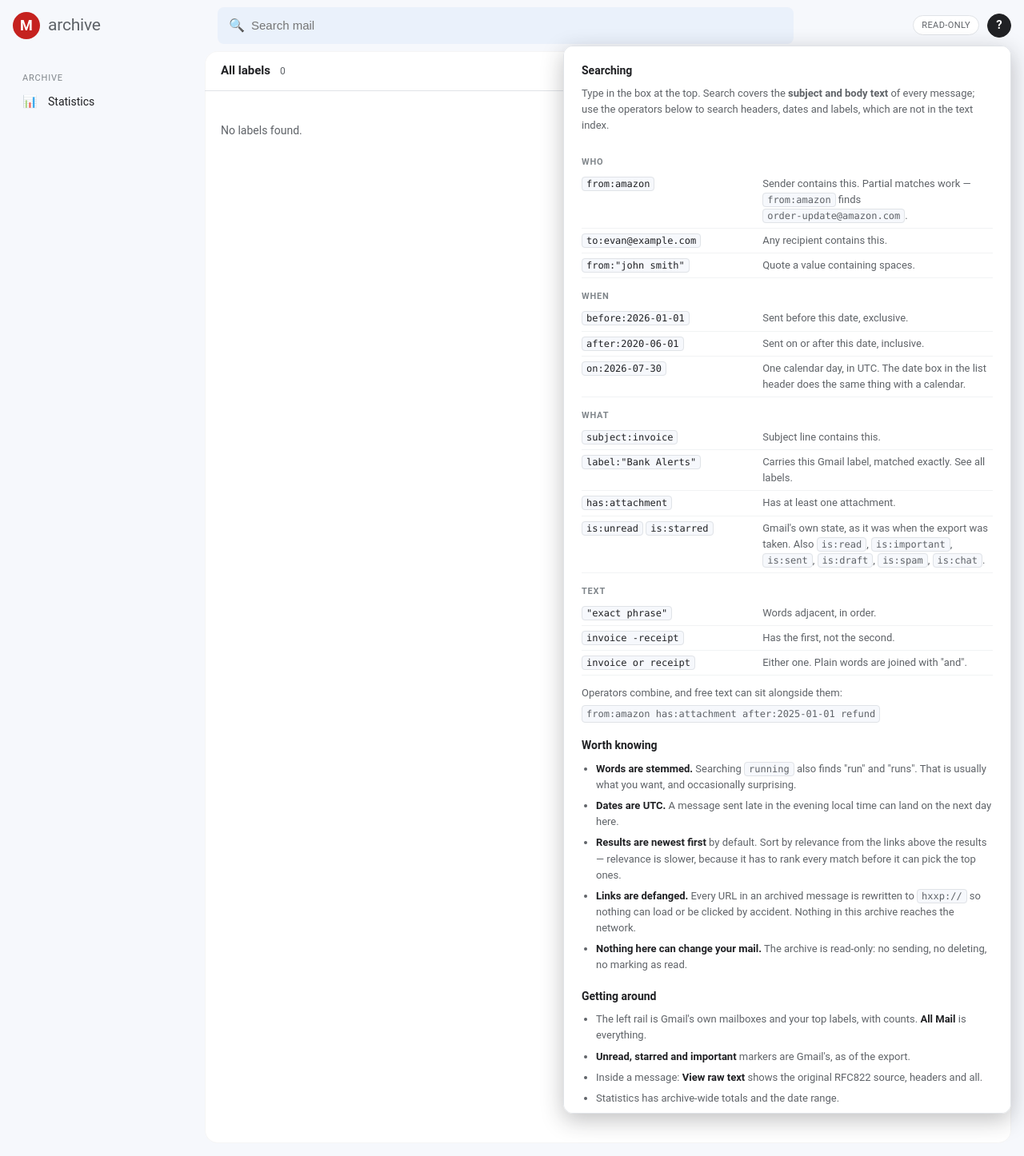
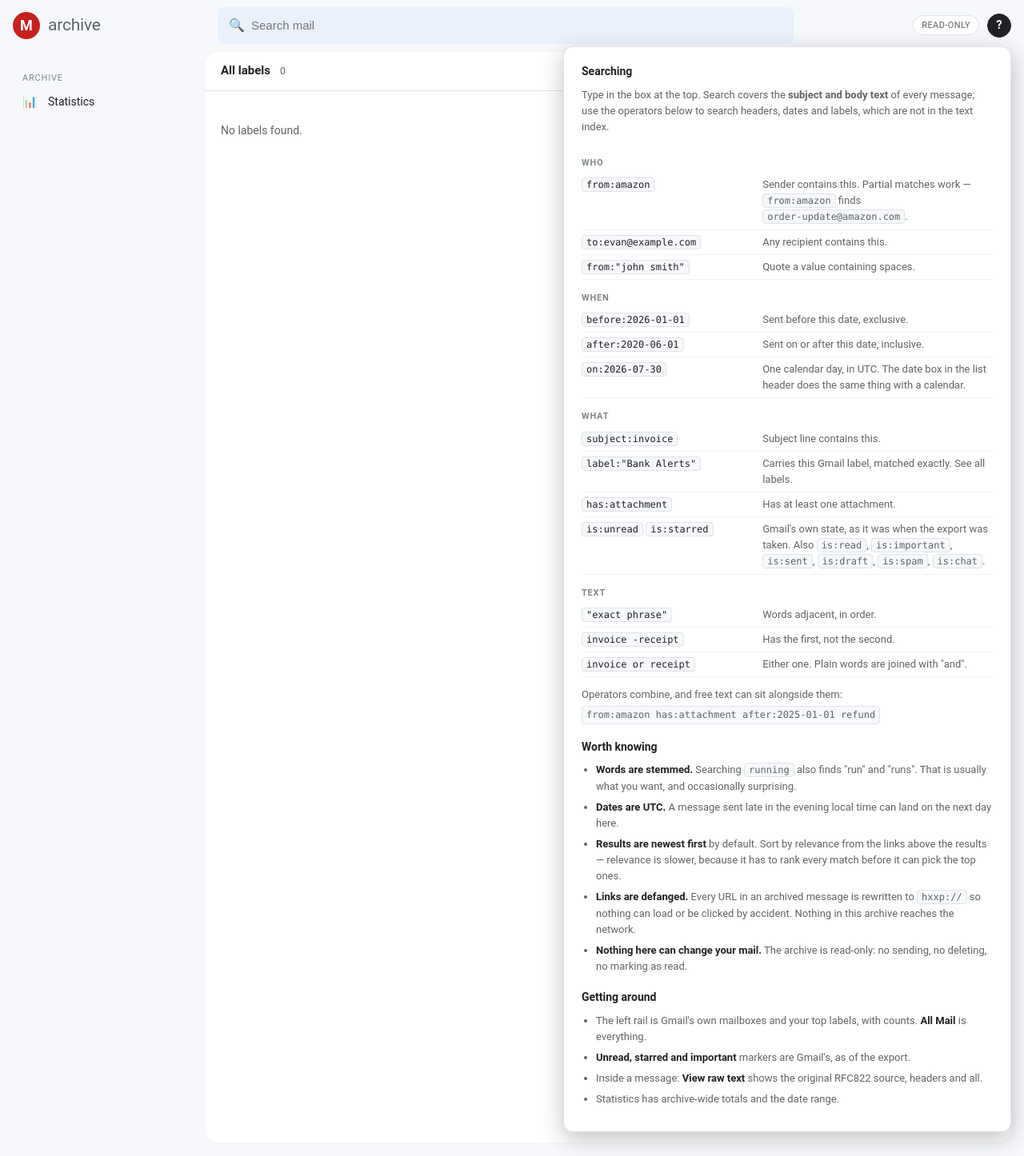
Before and after one commit to evanwtf/gmail-archive, a FastAPI app: page /labels in a window 1280 px wide, after a click that opens the changed part. Shown: the whole page at 80% size. Run offline with FastAPI, Linux system fonts and the light colour scheme; some libraries are stand-ins or nearby versions.

Commit message:
web: version static asset URLs so CSS cannot go stale
The help panel rendered as unstyled text spilling across the top bar.
The markup and the stylesheet on the server were both correct — the
browser was pairing new HTML with a cached copy of the old CSS.

StaticFiles sends no Cache-Control, so browsers apply heuristic
freshness to /static/style.css and can serve it from cache without
revalidating. Every CSS change today has been one reload away from this,
and the failure is nasty because it is silent and partial: new markup
styled by old rules looks like a layout bug, not a stale file.

- Asset URLs now carry ?v=<fingerprint>, computed once at import from
  the files' size and mtime. A rebuilt image mints a new URL; an
  unchanged one keeps its cache.
- A versioned request is cached hard (immutable, one year) because the
  URL changes when the file does. An unversioned one gets no-cache,
  which still allows a 304 via the ETag but never a silent stale hit.

Also hardens the popover so it cannot be thrown off by the header at
all: fixed rather than absolute, anchored to the viewport instead of to
a box inside a flex bar; the top bar gets its own stacking context above
the shell; and the <details> box is pinned to the button's height so an
open panel adds no height to the bar.

Claude-Session: https://claude.ai/code/session_012pkEERcDidCVStsxRnmVqo

```diff
--- a/src/gmail_archive/web/app.py
+++ b/src/gmail_archive/web/app.py
@@ -6,6 +6,7 @@ nh3 for HTML sanitization, and CSP headers for defense-in-depth.
 
 from __future__ import annotations
 
+import hashlib
 import re
 from datetime import date, datetime, timedelta
 from pathlib import Path
@@ -53,8 +54,33 @@ HERE = Path(__file__).parent
 #: wrong-length string, which would surface as a 500 rather than a 404.
 _SHA256_RE = re.compile(r"[0-9a-f]{64}")
 
+
+def _asset_version() -> str:
+    """A short fingerprint of the static assets, for cache-busting URLs.
+
+    Without this, `StaticFiles` sends no `Cache-Control`, so browsers apply
+    heuristic freshness and happily serve a cached stylesheet against freshly
+    deployed HTML. The failure mode is nasty because it is silent and partial:
+    new markup styled by old CSS, which looks like a layout bug rather than a
+    stale file.
+
+    Computed once at import from the files' size and mtime, so a rebuilt image
+    always produces a new URL and an unchanged one keeps its cache.
+    """
+    fingerprint = hashlib.sha256()
+    for name in sorted(("style.css", "htmx.min.js")):
+        path = HERE / "static" / name
+        if path.is_file():
+            stat = path.stat()
+            fingerprint.update(f"{name}:{stat.st_size}:{stat.st_mtime_ns}".encode())
+    return fingerprint.hexdigest()[:12]
+
+
+ASSET_VERSION = _asset_version()
+
 app = FastAPI(title="gmail-archive", docs_url="/docs")
 templates = Jinja2Templates(directory=str(HERE / "templates"))
+templates.env.globals["asset_version"] = ASSET_VERSION
 templates.env.filters["relative_date"] = relative_date
 templates.env.filters["gmail_date"] = gmail_date
 templates.env.filters["sender_name"] = sender_name
@@ -86,6 +112,16 @@ async def add_security_headers(request: Request, call_next: Any) -> Response:
         "frame-ancestors 'none'"
     )
     response.headers["X-Content-Type-Options"] = "nosniff"
+
+    # Static assets are served from versioned URLs (see `_asset_version`), so a
+    # versioned request can be cached hard — the URL changes when the file
+    # does. An unversioned request gets `no-cache`, which still allows a 304
+    # via the ETag but never lets a browser serve a stale copy without asking.
+    if request.url.path.startswith("/static/"):
+        if request.query_params.get("v"):
+            response.headers["Cache-Control"] = "public, max-age=31536000, immutable"
+        else:
+            response.headers["Cache-Control"] = "no-cache"
     return response
 
 
--- a/src/gmail_archive/web/static/style.css
+++ b/src/gmail_archive/web/static/style.css
@@ -42,12 +42,19 @@ a { color: inherit; text-decoration: none; }
 /* ── Top bar ──────────────────────────────────────────────────── */
 .topbar {
   height: var(--topbar-h);
+  /* Fixed height, and flex-shrink disabled on the children below, so opening
+     the help popover can never stretch or reflow the header. */
+  flex: none;
   display: flex;
   align-items: center;
   gap: 16px;
   padding: 0 16px;
   background: var(--bg);
   border-bottom: 1px solid transparent;
+  /* Own stacking context above the shell, so the popover is never painted
+     underneath the content pane. */
+  position: relative;
+  z-index: 30;
 }
 
 .brand { display: flex; align-items: center; gap: 10px; width: calc(var(--rail-w) - 16px); }
@@ -88,10 +95,12 @@ a { color: inherit; text-decoration: none; }
   font-size: 15px; color: var(--text);
 }
 
-.topbar-right { margin-left: auto; display: flex; align-items: center; gap: 10px; }
+.topbar-right { margin-left: auto; display: flex; align-items: center; gap: 10px; flex: none; }
 
 /* ── Help ─────────────────────────────────────────────────────── */
-.help { position: relative; }
+/* The <details> box itself stays exactly the size of its button; the panel is
+   taken out of flow entirely, so an open popover adds no height to the bar. */
+.help { position: relative; height: 30px; }
 
 .help-button {
   list-style: none;
@@ -109,13 +118,16 @@ a { color: inherit; text-decoration: none; }
 .help-button:hover { background: var(--hover); color: var(--text); }
 .help[open] .help-button { background: var(--text); color: #fff; border-color: var(--text); }
 
+/* Fixed, not absolute: anchored to the viewport rather than to a box inside
+   a flex top bar, so no amount of reflow in the header can drag it out of
+   place or let it be clipped. */
 .help-panel {
-  position: absolute;
-  top: 40px;
-  right: 0;
-  z-index: 20;
+  position: fixed;
+  top: calc(var(--topbar-h) - 6px);
+  right: 16px;
+  z-index: 40;
   width: min(560px, calc(100vw - 32px));
-  max-height: calc(100vh - 110px);
+  max-height: calc(100vh - var(--topbar-h) - 24px);
   overflow-y: auto;
   padding: 20px 22px 24px;
   background: var(--surface);
--- a/src/gmail_archive/web/templates/base.html
+++ b/src/gmail_archive/web/templates/base.html
@@ -4,13 +4,13 @@
   <meta charset="UTF-8">
   <meta name="viewport" content="width=device-width, initial-scale=1.0">
   <title>{% block title %}gmail-archive{% endblock %}</title>
-  <link rel="stylesheet" href="/static/style.css">
+  <link rel="stylesheet" href="/static/style.css?v={{ asset_version }}">
   {# Vendored, not from a CDN. This was a render-blocking cross-origin fetch
      on every page load, in an archive whose whole point is working offline —
      and it never even ran, because the integrity hash was truncated and so
      failed the SRI check. Local and same-origin: no third party, no SRI
      needed, no request to block on. `defer` so it cannot block parsing. #}
-  <script src="/static/htmx.min.js" defer></script>
+  <script src="/static/htmx.min.js?v={{ asset_version }}" defer></script>
   {% block extra_head %}{% endblock %}
 </head>
 <body>
```
Also changed, not shown: tests/test_web.py (+42 -0 lines).
